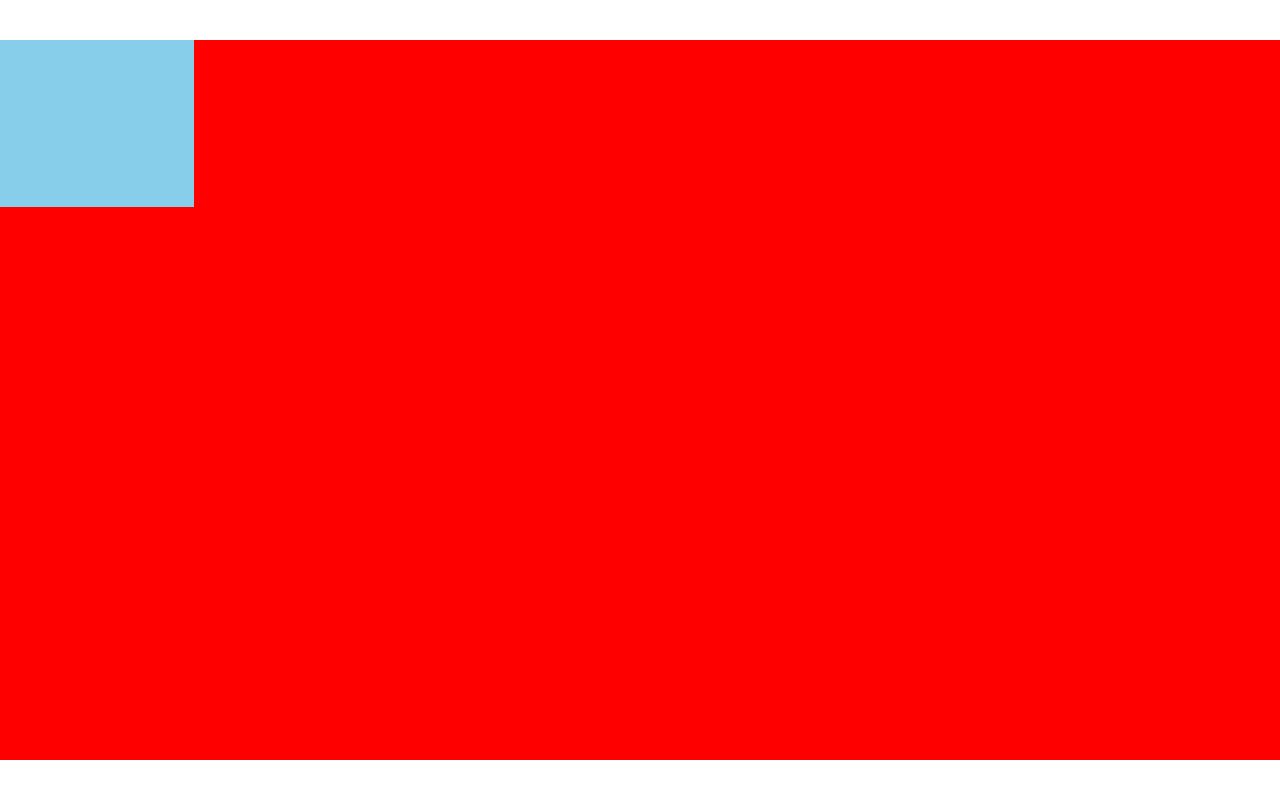
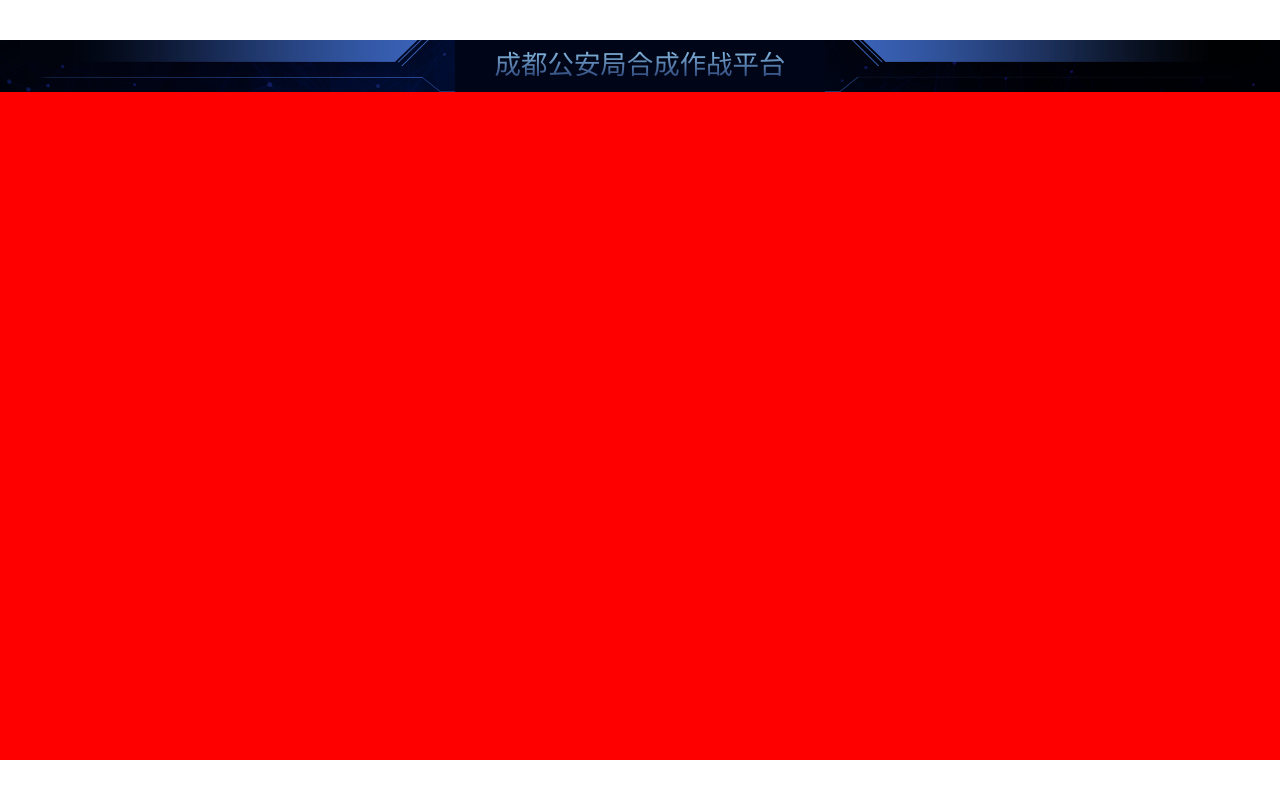
Before and after one commit to lby1024/data-screen, a React (Create React App) app: page / in a window 1280 px wide. Built offline with nearby package versions, Linux system fonts and the light colour scheme.

Commit message:
feat: add header

```diff
--- a/public/index.html
+++ b/public/index.html
@@ -24,7 +24,7 @@
       work correctly both with client-side routing and a non-root public URL.
       Learn how to configure a non-root public URL by running `npm run build`.
     -->
-    <title>React App</title>
+    <title>数据大屏 </title>
   </head>
   <body>
     <noscript>You need to enable JavaScript to run this app.</noscript>
--- a/src/App.tsx
+++ b/src/App.tsx
@@ -1,6 +1,7 @@
 import React, { useEffect } from 'react';
 import styled from 'styled-components';
 import XContent from './component/content';
+import XHeader from './component/header';
 import { useRem } from './hooks/use-rem';
 
 function App() {
@@ -8,15 +9,9 @@ function App() {
 
   return (
     <XContent >
-      <Box/>
+      <XHeader>成都公安局合成作战平台</XHeader>
     </XContent>
   );
 }
 
 export default App;
-
-const Box = styled.div`
-  width: 3.67rem;
-  height: 3.15rem;
-  background-color: skyblue;
-`
--- /dev/null
+++ b/src/component/header/index.tsx
@@ -0,0 +1,41 @@
+import { FC } from "react";
+import styled from "styled-components";
+import bg from "../../static/header.png"
+
+const XHeader:FC = ({children}) => {
+
+    return <Content>
+        <Title>
+            <span>{children}</span>
+        </Title>
+    </Content>
+}
+
+export default XHeader
+
+const Content = styled.div`
+    height: 0.99rem;
+    background-color: #000105;
+    background-image: url(${bg});
+    background-size: cover;
+    display: flex;
+    justify-content: center;
+    align-items: center;
+`
+const Title = styled.div`
+    background-color: #000517;
+    width: 7rem;
+    height: 100%;
+    color: #8abee4;
+    font-size: 0.5rem;
+    text-align: center;
+    padding-top: 0.05rem;
+    box-sizing: border-box;
+    span {
+        background: linear-gradient(to top, #243b71, #8abee4);
+        background-clip: text;
+        -webkit-background-clip: text;
+        -moz-background-clip: text;
+        color: transparent;
+    }
+`
```
Also changed, not shown: src/static/header.png (added).
